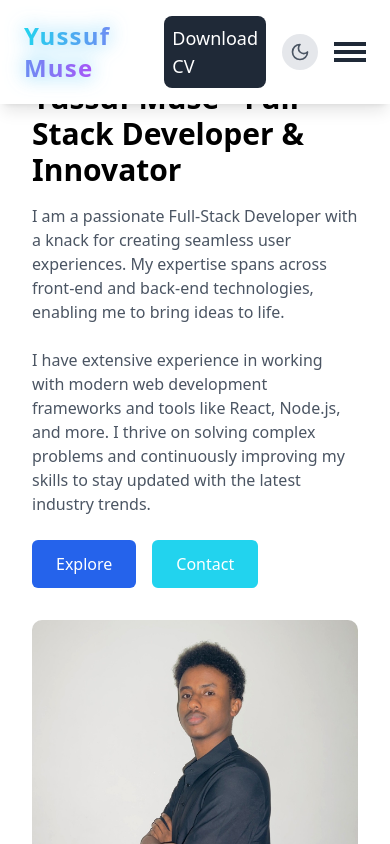
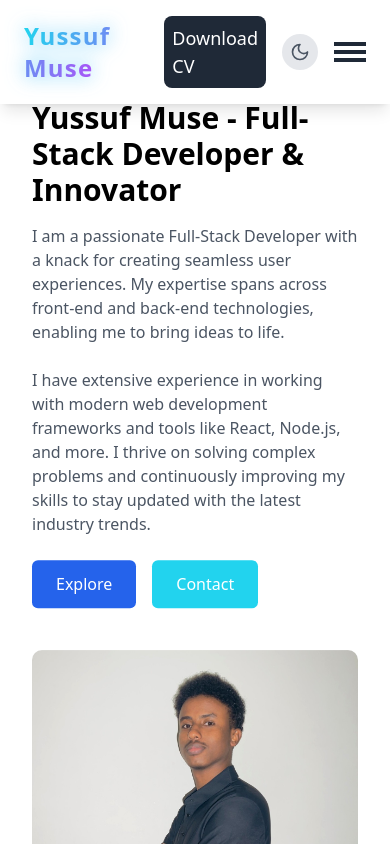
Before and after one commit to yussuf3468/React-Portfolio, a React (Vite) app: page / in a window 390 px wide. Shown: the top 844 px of the page. Built offline with nearby package versions, Linux system fonts and the light colour scheme.

Commit message:
fixed links problem and built

```diff
--- a/src/pages/Home.jsx
+++ b/src/pages/Home.jsx
@@ -88,7 +88,7 @@ const HomePage = ({ darkMode }) => {
   return (
     <div ref={containerRef} className={`min-h-screen transition-all duration-500 ${darkMode ? 'dark' : ''}`}>
       {/* Hero Section */}
-      <section className="flex flex-col md:flex-row items-center justify-between min-h-screen px-8 md:px-20 pt-20 lg:pt-24 transition-all duration-500 dark:bg-gray-900 dark:text-white">
+      <section className="flex flex-col md:flex-row items-center justify-between min-h-screen px-8 md:px-20 pt-20 lg:pt-24 mt-10 sm:mt-20 md:mt-0 transition-all duration-500 dark:bg-gray-900 dark:text-white">
         <motion.div
           initial={{ opacity: 0, x: -50 }}
           animate={{ opacity: 1, x: 0 }}
```
